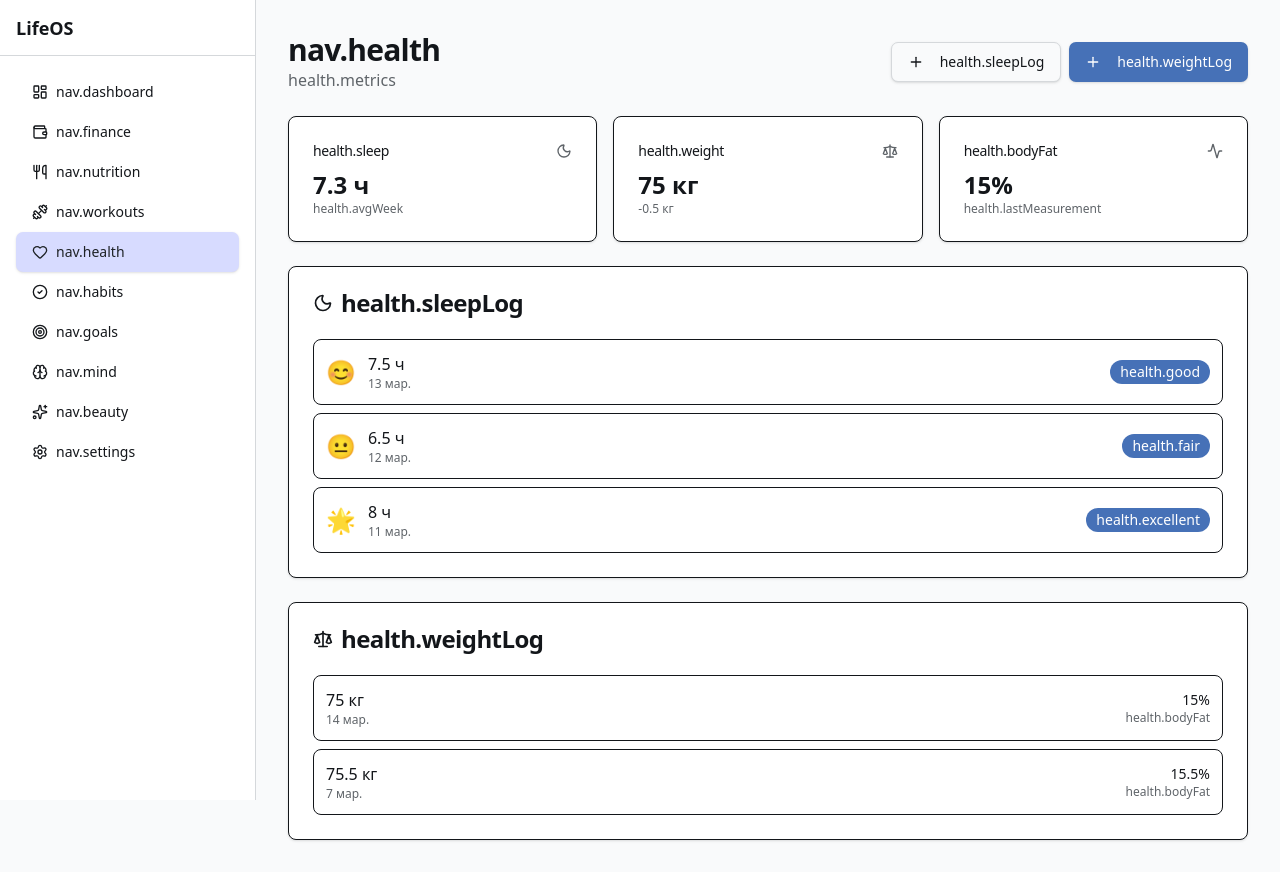
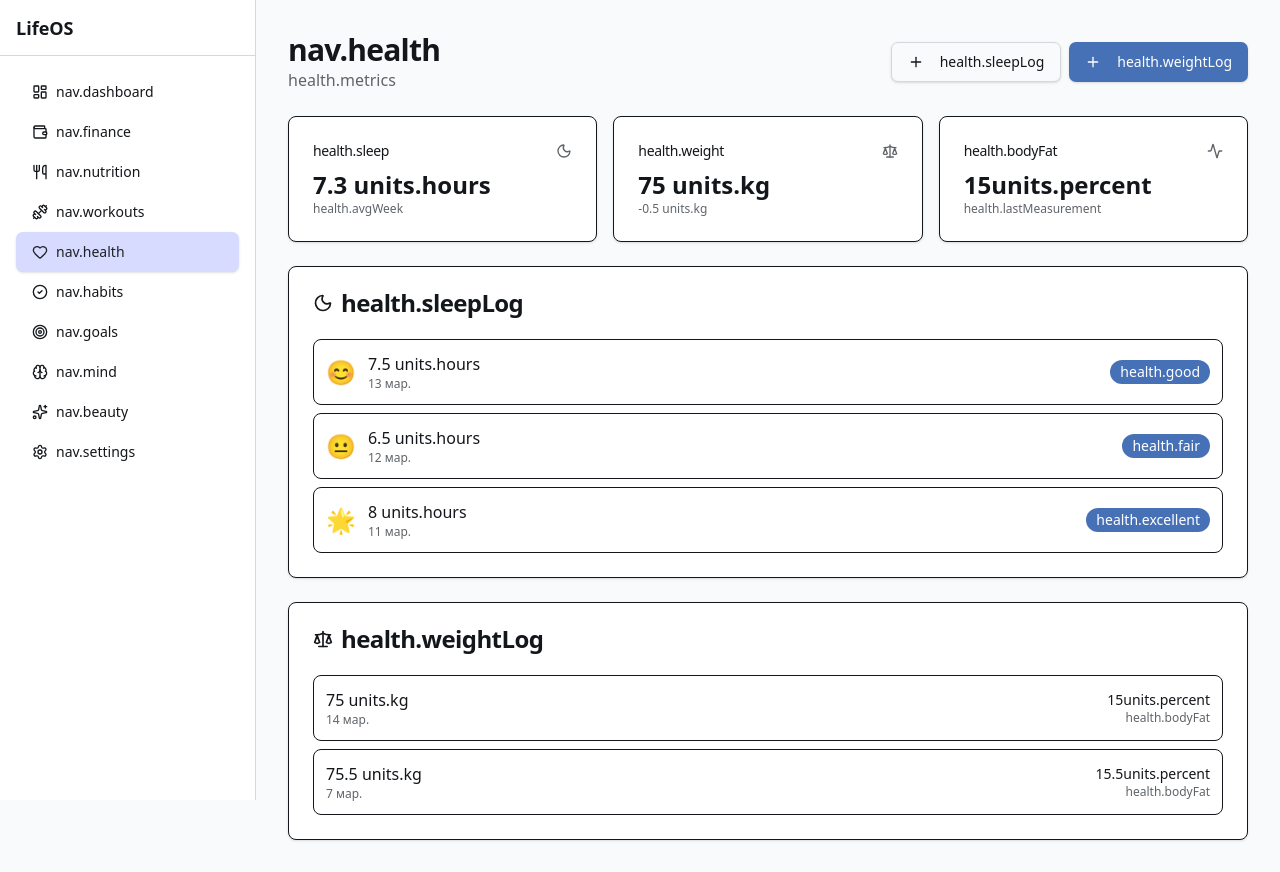
Before and after one commit to bairrrich/13.03.25_LifeOS, a Next.js app: page /health in a window 1280 px wide. Built offline with nearby package versions, Linux system fonts and the light colour scheme; what i18next-resources-to-backend would draw is missing.

Commit message:
fix: i18n localization for Health page

```diff
--- a/src/app/health/page.tsx
+++ b/src/app/health/page.tsx
@@ -112,7 +112,7 @@ export default function HealthPage() {
                   <DialogDescription>{t('health.sleepLog')}</DialogDescription>
                 </DialogHeader>
                 <form onSubmit={handleAddSleep} className="space-y-4">
-                  <Input name="hours" type="number" step="0.5" label={`${t('health.duration')} (часы)`} required />
+                  <Input name="hours" type="number" step="0.5" label={`${t('health.duration')} (${t('units.hours')})`} required />
                   <select name="quality" className="flex h-10 w-full rounded-md border border-input bg-background px-3 py-2 text-sm">
                     <option value="poor">😴 {t('health.poor')}</option>
                     <option value="fair">😐 {t('health.fair')}</option>
@@ -141,8 +141,8 @@ export default function HealthPage() {
                   <DialogDescription>{t('health.weightLog')}</DialogDescription>
                 </DialogHeader>
                 <form onSubmit={handleAddWeight} className="space-y-4">
-                  <Input name="weight" type="number" step="0.1" label={`${t('health.weight')} (кг)`} required />
-                  <Input name="bodyFat" type="number" step="0.1" label={`${t('health.bodyFat')} (%)`} />
+                  <Input name="weight" type="number" step="0.1" label={`${t('health.weight')} (${t('units.kg')})`} required />
+                  <Input name="bodyFat" type="number" step="0.1" label={`${t('health.bodyFat')} (${t('units.percent')})`} />
                   <DialogFooter>
                     <Button type="button" variant="ghost" onClick={() => setIsWeightDialogOpen(false)}>
                       {t('common.cancel')}
@@ -163,7 +163,7 @@ export default function HealthPage() {
               <Moon className="h-4 w-4 text-muted-foreground" />
             </CardHeader>
             <CardContent>
-              <div className="text-2xl font-bold">{avgSleep} ч</div>
+              <div className="text-2xl font-bold">{avgSleep} {t('units.hours')}</div>
               <p className="text-xs text-muted-foreground">{t('health.avgWeek')}</p>
             </CardContent>
           </Card>
@@ -173,9 +173,9 @@ export default function HealthPage() {
               <Scale className="h-4 w-4 text-muted-foreground" />
             </CardHeader>
             <CardContent>
-              <div className="text-2xl font-bold">{currentWeight} кг</div>
+              <div className="text-2xl font-bold">{currentWeight} {t('units.kg')}</div>
               <p className="text-xs text-muted-foreground">
-                {Number(weightChange) >= 0 ? '+' : ''}{weightChange} кг
+                {Number(weightChange) >= 0 ? '+' : ''}{weightChange} {t('units.kg')}
               </p>
             </CardContent>
           </Card>
@@ -185,7 +185,7 @@ export default function HealthPage() {
               <Activity className="h-4 w-4 text-muted-foreground" />
             </CardHeader>
             <CardContent>
-              <div className="text-2xl font-bold">{weightLogs[0]?.bodyFat || '-'}%</div>
+              <div className="text-2xl font-bold">{weightLogs[0]?.bodyFat || '-'}{t('units.percent')}</div>
               <p className="text-xs text-muted-foreground">{t('health.lastMeasurement')}</p>
             </CardContent>
           </Card>
@@ -208,7 +208,7 @@ export default function HealthPage() {
                   <div className="flex items-center gap-3">
                     <span className="text-2xl">{getQualityEmoji(log.quality)}</span>
                     <div>
-                      <p className="font-medium">{log.hours} ч</p>
+                      <p className="font-medium">{log.hours} {t('units.hours')}</p>
                       <p className="text-xs text-muted-foreground">{formatDate(log.date)}</p>
                     </div>
                   </div>
@@ -234,12 +234,12 @@ export default function HealthPage() {
               {weightLogs.map((log) => (
                 <div key={log.id} className="flex items-center justify-between p-3 rounded-lg border">
                   <div>
-                    <p className="font-medium">{log.weight} кг</p>
+                    <p className="font-medium">{log.weight} {t('units.kg')}</p>
                     <p className="text-xs text-muted-foreground">{formatDate(log.date)}</p>
                   </div>
                   {log.bodyFat && (
                     <div className="text-right">
-                      <p className="text-sm font-medium">{log.bodyFat}%</p>
+                      <p className="text-sm font-medium">{log.bodyFat}{t('units.percent')}</p>
                       <p className="text-xs text-muted-foreground">{t('health.bodyFat')}</p>
                     </div>
                   )}
```
